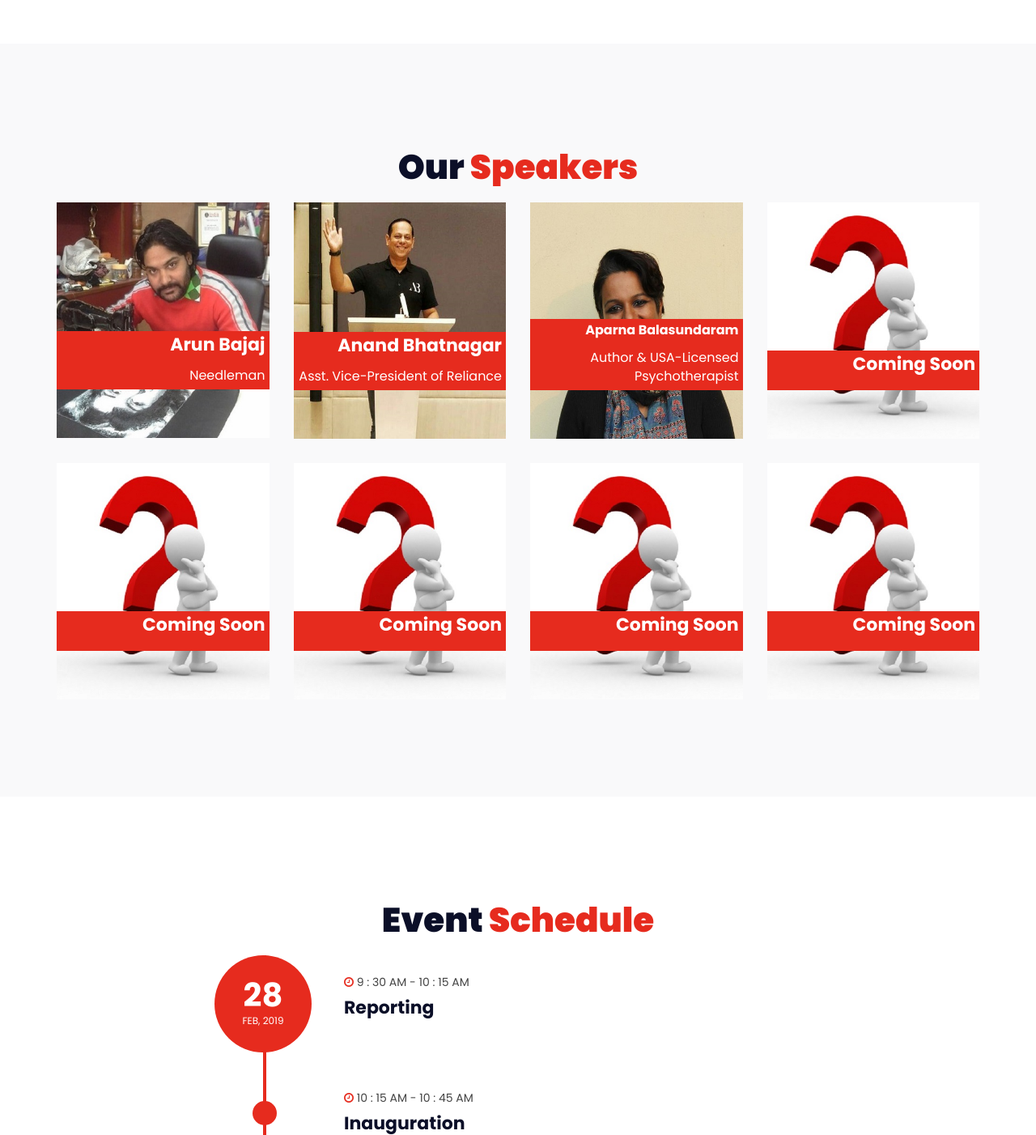
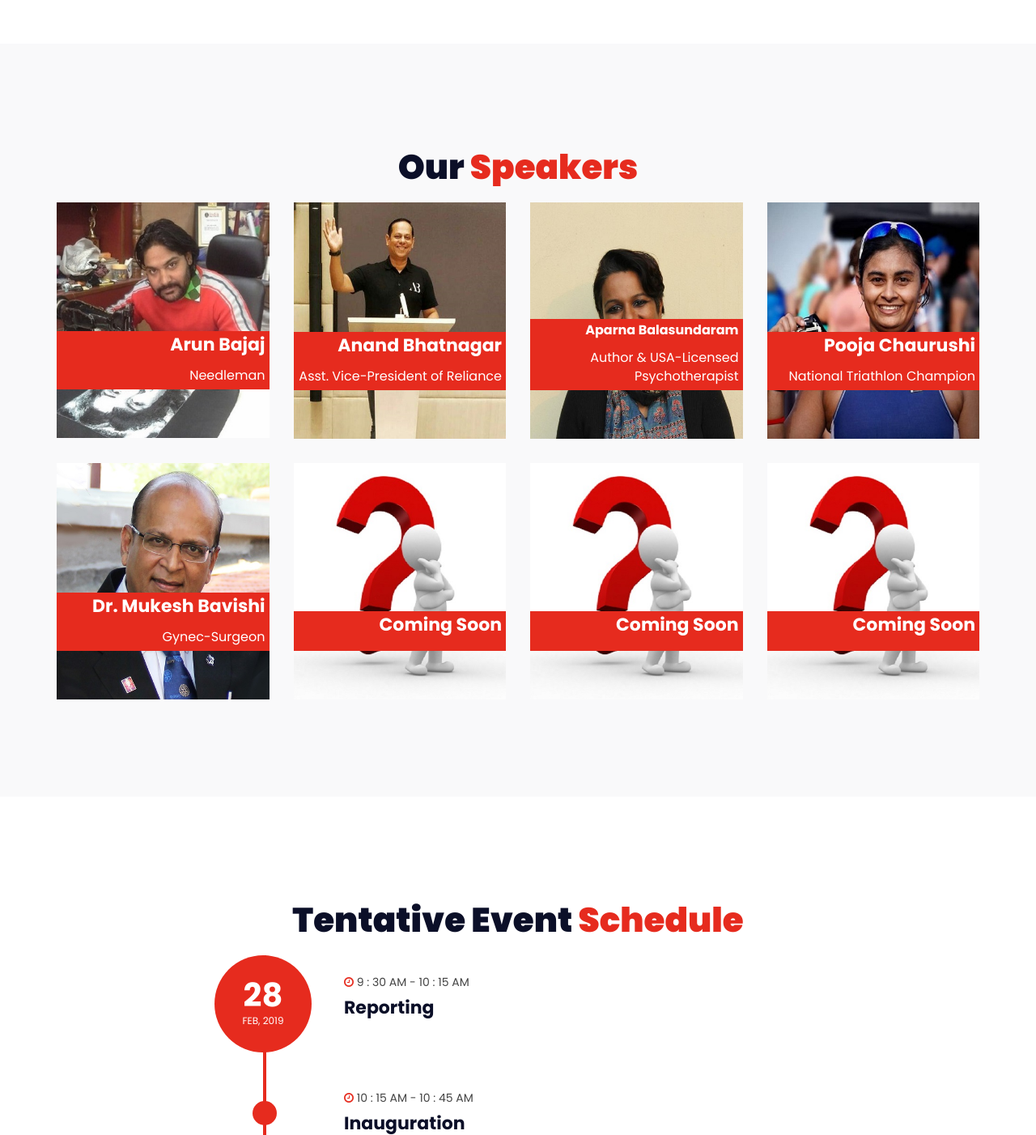
Before and after one commit to kishanvaghasia/tedxvgecbackup, a PHP site: page / in a window 1280 px wide. Shown: the part 2104-3506 px from the top of the page at 81% size. Run offline with PHP 8.4, Linux system fonts and the light colour scheme.

Commit message:
new logo and change

```diff
--- a/buy.php
+++ b/buy.php
@@ -190,7 +190,7 @@
 
                     <div class="page-wrapper-content">
                         <br><br><br>
-                        	<a style="background-color: #e62b1e;" href="#" target="_blank" class="main-btn">Buy Now</a>
+                        	<a style="background-color: #e62b1e;" href="https://www.onlinesbi.com/sbicollect/icollecthome.htm" target="_blank" class="main-btn">Buy Now</a>
 					</div>
 
 
--- a/index.php
+++ b/index.php
@@ -332,56 +332,47 @@ include("header.php");
 
 
 
-               <!-- Riya speaker -->
+               <!-- pooja speaker -->
 				<div class="col-md-3 col-sm-6">
-					<div class="speaker" data-toggle="modal" data-target="#speaker-modal-five">
+					<div class="speaker" data-toggle="modal" data-target="#speaker-modal-7">
 						<div class="speaker-img">
-							<img src="./img/QMarkSmall%20-%20Copy.jpg" alt="">
+							<img src="./img/pc.jpeg" alt="">
 						</div>
 						<div class="speaker-body">
-<!--
+
 							<div class="speaker-social">
-								<a target="_blank" href="https://www.facebook.com/riyasharmaphotographer/">
-									<i class="fa fa-facebook"></i>
-								</a>
-								<a target="_blank" href="https://twitter.com/TheRiyaSharma">
-									<i class="fa fa-twitter"></i>
-								</a>
-								<a target="_blank" href="https://www.instagram.com/theriyasharmaofficial/">
-									<i class="fa fa-instagram"></i>
-								</a>
-								<a target="_blank" href="https://www.linkedin.com/in/riyasharmaphotographer/">
-									<i class="fa fa fa-linkedin"></i>
-								</a>
-							</div> -->
+												<a target="_blank" href="https://www.facebook.com/PoojaChaurushi.triathlete/"><i class="fa fa-facebook"></i></a>
+												<a target="_blank" href="https://twitter.com/poojachaurushi"><i class="fa fa-twitter"></i></a>
+												<a target="_blank" href="https://www.instagram.com/poojachaurushi/"><i class="fa fa-instagram"></i></a>
+												<a target="_blank" href="https://in.linkedin.com/in/pooja-chaurushi-65168020"><i class="fa fa fa-linkedin"></i></a>
+							</div>
 
 							<div class="speaker-content">
-								<h3>Coming Soon</h3>
-								<span></span>
+								<h3>Pooja Chaurushi</h3>
+								<span>National Triathlon Champion</span>
 							</div>
 						</div>
 					</div>
 				</div>
               <!-- speaker -->
 				<div class="col-md-3 col-sm-6">
-					<div class="speaker" data-toggle="modal" data-target="#speaker-modal-one">
+					<div class="speaker" data-toggle="modal" data-target="#speaker-modal-8">
 						<div class="speaker-img">
-							<img src="./img/QMarkSmall%20-%20Copy.jpg" alt="">
+							<img src="./img/mukesh.jpg" alt="">
 						</div>
 						<div class="speaker-body">
 
-<!--
+
 							<div class="speaker-social">
-								<a href="#"><i class="fa fa-facebook"></i></a>
-								<a href="#"><i class="fa fa-twitter"></i></a>
-								<a href="#"><i class="fa fa-instagram"></i></a>
-								<a href="#"><i class="fa fa fa-linkedin"></i></a>
+								<a target="_blank" href="https://www.facebook.com/mukesh.bavishi1"><i class="fa fa-facebook"></i></a>
+								<a target="_blank" href="https://twitter.com/drmukeshbavishi"><i class="fa fa-twitter"></i></a>
+								<!-- <a target="_blank" href=""><i class="fa fa-instagram"></i></a>
+								<a target="_blank" href=""><i class="fa fa fa-linkedin"></i></a>-->
 							</div>
--->
 
 							<div class="speaker-content">
-								<h3>Coming Soon</h3>
-								<span></span>
+								<h3>Dr. Mukesh Bavishi</h3>
+								<span>Gynec-Surgeon</span>
 							</div>
 						</div>
 					</div>
@@ -823,7 +814,7 @@ include("header.php");
 				</div>
 				<!-- /speaker modal -->
 
-                 <!--
+
 				<div id="speaker-modal-7" class="speaker-modal modal fade">
 					<div class="modal-dialog">
 						<div class="modal-content">
@@ -832,33 +823,33 @@ include("header.php");
 								<div class="row">
 									<div class="col-md-5">
 										<div class="speaker-modal-img">
-											<img src="./img/anil.jpg" alt="">
+											<img src="./img/pc.jpeg" alt="">
 										</div>
 									</div>
 									<div class="col-md-7">
 										<div class="speaker-modal-content">
-											<h2 class="speaker-name">Anil Kumar Gupta</h2>
+											<h2 class="speaker-name">Pooja Chaurushi</h2>
                                             <br>
-											<span class="speaker-job">Founder of Honey Bee Network and Professor at IIM Ahmedabad</span>
+											<span class="speaker-job">Seven Times National Triathlon Champion</span>
 
-											<p><br>He is a scholar in the area of grassroots innovations. He is a founder of honey bee network and has been a Professor at the indian institute of Management,Ahmedabad. Besides  ,he holds the executive vice chair of the National innovation Foundation. He is also a fellow of the world Academy of Art and science. He was awarded the Padma Shri in the year 2004, for his contributions to management education.</p>
+											<p><br>Known as the Golden Girl, Surat's triathlete Pooja Chaurushi. Seven times national triathlon champion has been named the brand ambassador of South Asian Triathlon Association.Pooja is the only triathlete in South Asia who has been active for long and also is a great champion. She is India’s first & only ITU certified Level 2 coach who has train Asian Triathlon Team at Indonesia & Malaysia in 2017 & Thailand in 2018 at camps conducted by International Triathlon Union (ITU).Till date she has won more than 220 medals in Swimming & Triathlon. She has been awarded Eklavya Senior Award, the highest sports recognition from Gujarat govt.</p>
 
-
+<!--
 											<div class="speaker-website">
 												<h4>Website</h4>
 												<a href="#">www.johndoe.com</a>
-											</div>
+											</div> -->
 
 											<div class="speaker-social">
 												<h4>Social Profile</h4>
-												<a href="#"><i class="fa fa-facebook"></i></a>
-												<a href="#"><i class="fa fa-twitter"></i></a>
-												<a href="#"><i class="fa fa-instagram"></i></a>
-												<a href="#"><i class="fa fa fa-linkedin"></i></a>
+												<a href="https://www.facebook.com/PoojaChaurushi.triathlete/"><i class="fa fa-facebook"></i></a>
+												<a href="https://twitter.com/poojachaurushi"><i class="fa fa-twitter"></i></a>
+												<a href="https://www.instagram.com/poojachaurushi/"><i class="fa fa-instagram"></i></a>
+												<a href="https://in.linkedin.com/in/pooja-chaurushi-65168020"><i class="fa fa fa-linkedin"></i></a>
 											</div>
 
 
-
+<!--
 											<div class="speaker-events">
 												<h4>Sessions</h4>
 												<div class="speaker-event">
@@ -871,7 +862,7 @@ include("header.php");
 													<p>At mucius deserunt delicatissimi eam, labitur detraxit ut sit</p>
 												</div>
 											</div>
-
+ -->
 
 										</div>
 									</div>
@@ -880,9 +871,9 @@ include("header.php");
 						</div>
 					</div>
 				</div>
-				-->
 
-                   <!--
+
+
 				<div id="speaker-modal-8" class="speaker-modal modal fade">
 					<div class="modal-dialog">
 						<div class="modal-content">
@@ -891,32 +882,32 @@ include("header.php");
 								<div class="row">
 									<div class="col-md-5">
 										<div class="speaker-modal-img">
-											<img src="./img/krishna.jpg" alt="">
+											<img src="./img/mukesh.jpg" alt="">
 										</div>
 									</div>
 									<div class="col-md-7">
 										<div class="speaker-modal-content">
-											<h2 class="speaker-name">Prof K. Thyagrajan</h2>
+											<h2 class="speaker-name">Dr. Mukesh Bavishi</h2>
                                             <br>
-											<span class="speaker-job">Prof. AT IIT DELHI , PHYSICS</span>
+											<span class="speaker-job">Has created a World Record in Gynec surgeries</span>
 
-											<p><br>He is currently a professor at the Physics Department, IIT Delhi. He has held visiting positions at laboratoire central de recherches, Thomson-CSF France ,Department of electrical engineering, University of florida,USA,University of Waterloo,Canada, the city university of Hong kong and Tokyo insitutes of technology, japan. He has published more than 140 research papers in international journals, has filed five patent applications. In 1998 he was the co-recipient (with Prof B P Pal) of the "Fiber Optic Person of the Year 1997” award by Lucent Technologies- Finolex and Voice and Data, India. In 2003 he was decorated with the title of “Officier dans l’ordre des Palmes Académiques” by the French Government, in 2005 he was elected a Fellow of the Optical Society of America . In 2011 he received the “Teaching Excellence Award” from IIT Delhi.  </p>
+											<p><br><b><i>Has created a world Record in Gynec surgeries & won 5 international and 11 national awards</i></b> including the prestigious “ American medal of honor”, “ Outstanding Gynec-surgeon” USA, “ Sachin Tendulkar of Gynec Surgery”, “Chikitsa Ratna”, “Indira Gandhi sadbhavana Award”, “Gaurav Vanta Gujarati” award, “ Gynecologist of the year” by Indian Medical Association. Dr. Bavishi has invented 4 stitch less surgeries (NDVH- Non Descent Vaginal Hysterectomy) for women, one of which he has named after his wife as Vidula’s operation. Divya Bhaskar awarded him with “Power 100 Awards” in the golden jubilee year of Gujarat including his name in the 100 most powerful people of Gujarat.</p>
 
 
-											<div class="speaker-website">
+<!-- 											<div class="speaker-website">
 												<h4>Website</h4>
 												<a href="#">www.johndoe.com</a>
-											</div>
+											</div> -->
 
-											<div class="speaker-social">
-												<h4>Social Profile</h4>
-												<a href="#"><i class="fa fa-facebook"></i></a>
-												<a href="#"><i class="fa fa-twitter"></i></a>
-												<a href="#"><i class="fa fa-instagram"></i></a>
-												<a href="#"><i class="fa fa fa-linkedin"></i></a>
-											</div>
+							<div class="speaker-social">
+								<h4>Social Profile</h4>
+								<a target="_blank" href="https://www.facebook.com/mukesh.bavishi1"><i class="fa fa-facebook"></i></a>
+								<a target="_blank" href="https://twitter.com/drmukeshbavishi"><i class="fa fa-twitter"></i></a>
+								<!-- <a target="_blank" href=""><i class="fa fa-instagram"></i></a>
+								<a target="_blank" href=""><i class="fa fa fa-linkedin"></i></a>-->
+							</div>
 
-
+<!--
 											<div class="speaker-events">
 												<h4>Sessions</h4>
 												<div class="speaker-event">
@@ -928,7 +919,7 @@ include("header.php");
 													<span><strong>Day 2 -</strong> February 20, 2018 8 : 00 AM - 11 : 00 AM</span>
 													<p>At mucius deserunt delicatissimi eam, labitur detraxit ut sit</p>
 												</div>
-											</div>
+											</div> -->
 
 
 										</div>
@@ -938,7 +929,7 @@ include("header.php");
 						</div>
 					</div>
 				</div>
-				-->
+
 
 
 			</div>
@@ -958,7 +949,7 @@ include("header.php");
 			<div class="row">
 				<!-- section title -->
 				<div class="section-title">
-					<h3 class="title"><span>Event</span> <span style="color: #e62b1e;">Schedule</span></h3>
+					<h3 class="title"><span>Tentative Event</span> <span style="color: #e62b1e;">Schedule</span></h3>
 				</div>
 				<!-- /section title -->
 
@@ -1239,7 +1230,7 @@ include("header.php");
 				<div class="col-md-3 col-sm-4 col-xs-6">
 					<h3 style="color: #e62b1e; text-align: center;">Promotion Partner</h3>
 					<a href="https://instagram.com/ahmedabad_live?utm_source=ig_profile_share&igshid=1ngkfdjq2ae6d" class="sponsor">
-						<img src="./img/ahlive.jpg" alt="">
+						<img src="./img/ahlive.png" alt="">
 					</a>
 				</div>
 				<!-- /sponsor -->
@@ -1275,7 +1266,7 @@ include("header.php");
 				<div class="col-md-3 col-sm-4 col-xs-6">
 					<h3 style="color: #e62b1e; text-align: center;">Printing Partner</h3>
 					<a href="https://www.justdial.com/Ahmedabad/Sunshine-Photo-Print-Pvt-Ltd-New-C-G-Road-Chandkheda/079PXX79-XX79-150221175106-V2G1_BZDET" class="sponsor">
-						<img src="./img/sunshine.jpg" alt="">
+						<img src="./img/sunshine.png" alt="">
 					</a>
 				</div>
 				<!-- /sponsor -->
@@ -1342,8 +1333,6 @@ include("header.php");
 					<div class="contact">
 						<h3>Phone</h3>
 						<a href="tel:+91 7490832150">+91 7490832150</p>
-                        <a href="tel:+91 9909555507">+91 9909555507</p>
-                        <a href="tel:+91 7359135822">+91 7359135822</p>
 					</div>
 				</div>
 				<!-- /contact -->
```
Also changed, not shown: img/ahlive.jpg (deleted), img/ahlive.png (added), img/mukesh.jpg, img/pc.jpeg (added), img/sunshine.jpg (deleted), img/sunshine.png (added).
